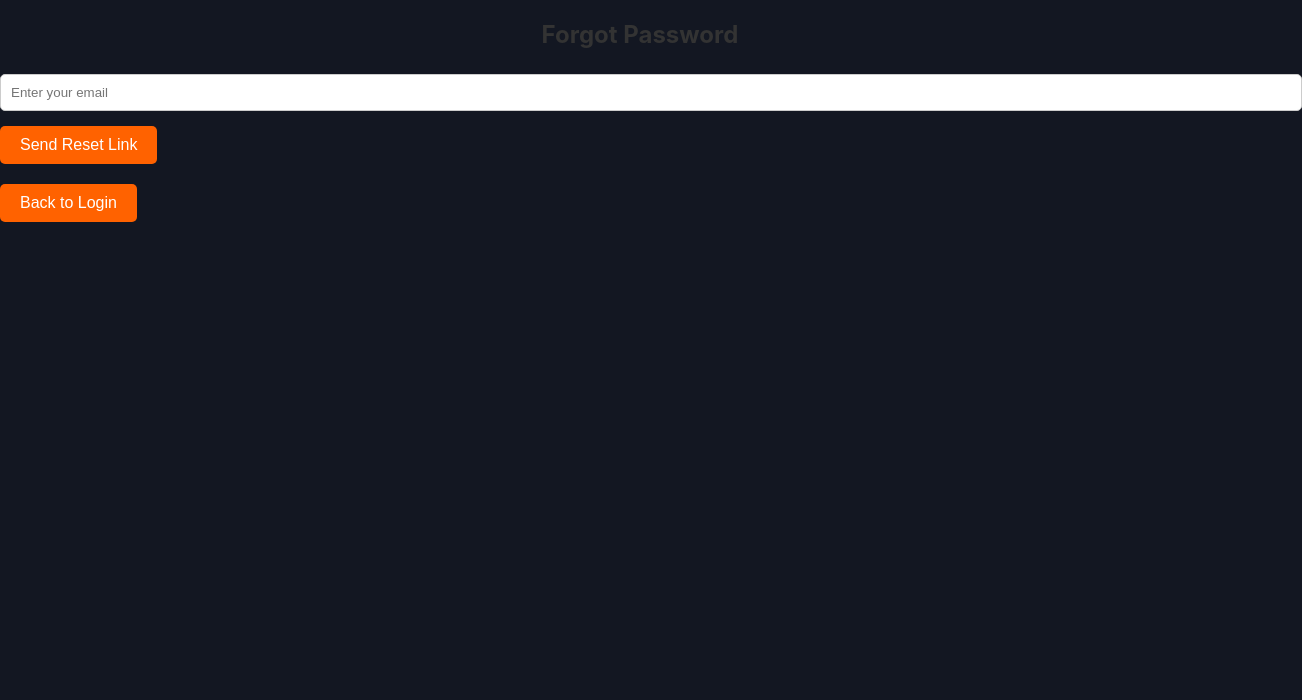
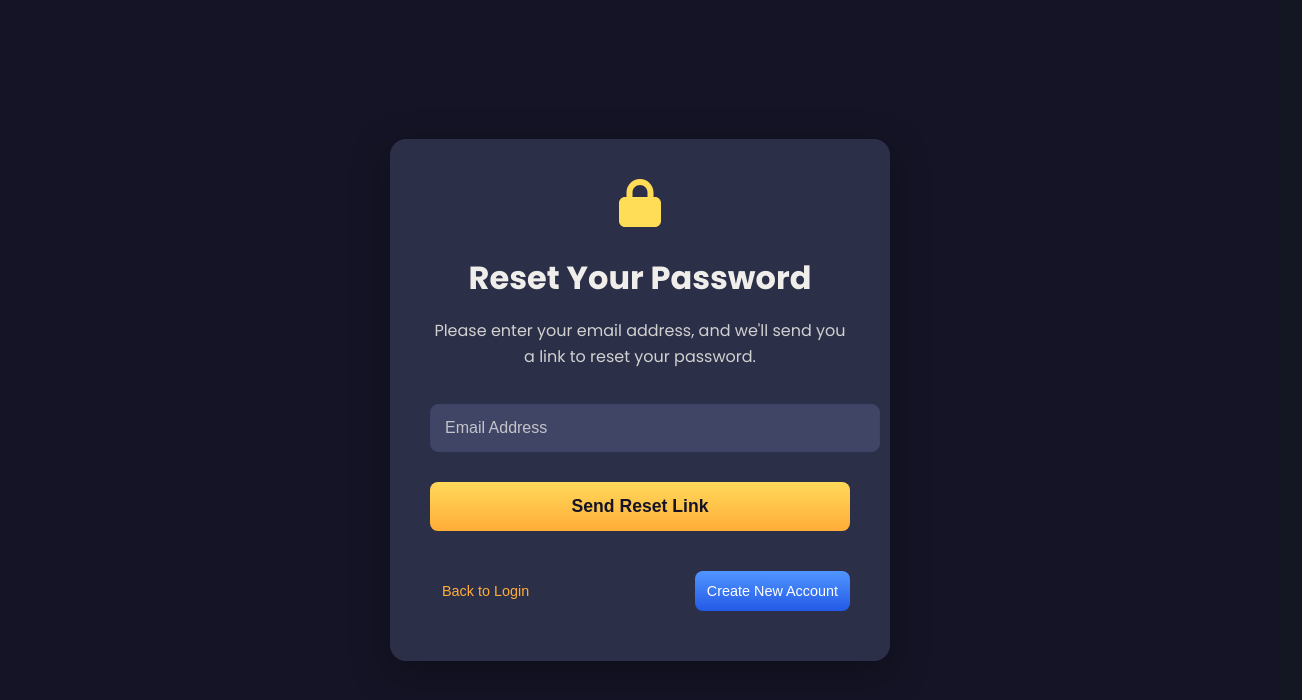
Before and after one commit to jjalcantara1/portfolio-builder, a React (Create React App) app: page /forgot-password in a window 1280 px wide. Shown: the top 700 px of the page, 1302 px wide, since content can reach past the window. Built offline with nearby package versions, Linux system fonts and the light colour scheme; no server answers; a small style sheet from the web is missing.

Commit message:
Forgot pass i2

```diff
--- /dev/null
+++ b/src/css/ForgotPassword.css
@@ -0,0 +1,152 @@
+/* Container and General Styles */
+.forgot-password-container {
+  display: flex;
+  justify-content: center;
+  align-items: center;
+  min-height: 100vh;
+  background-color: #141426; /* Dark, professional background */
+  font-family: 'Poppins', sans-serif;
+  padding: 0 20px;
+}
+
+/* Box Styling */
+.forgot-password-box {
+  width: 100%;
+  max-width: 420px;
+  background-color: #2c2f48; /* A darker, cleaner background for the box */
+  border-radius: 16px; /* Softer, modern rounded corners */
+  padding: 40px;
+  box-shadow: 0 12px 40px rgba(0, 0, 0, 0.3); /* Deeper shadow for a more prominent look */
+  text-align: center;
+  transition: transform 0.2s ease-in-out, box-shadow 0.2s ease;
+}
+
+.forgot-password-box:hover {
+  transform: translateY(-8px); /* Subtle hover lift */
+  box-shadow: 0 16px 50px rgba(0, 0, 0, 0.4); /* Enhanced hover shadow */
+}
+
+/* Icon Styling */
+.forgot-password-icon {
+  margin-bottom: 25px;
+  animation: fadeInDown 0.6s ease; /* Adding fade-in animation */
+}
+
+/* Title and Description */
+.forgot-password-title {
+  font-size: 2rem;
+  color: #f0eeeb; /* Clean, light title */
+  margin-bottom: 15px;
+}
+
+.forgot-password-description {
+  font-size: 1rem;
+  color: #d1d1d1; /* Softer description text */
+  margin-bottom: 30px;
+  line-height: 1.6;
+}
+
+/* Input Field */
+.forgot-password-input {
+  width: 100%;
+  padding: 14px;
+  margin-bottom: 20px;
+  border: 1px solid #3c4269;
+  border-radius: 8px;
+  font-size: 1rem;
+  background-color: #404566; /* Dark input field background */
+  color: #f0eeeb; /* Light input text */
+  transition: border 0.3s ease;
+}
+
+.forgot-password-input::placeholder {
+  color: #f0eeeb;
+  opacity: 0.75;
+}
+
+.forgot-password-input:focus {
+  border: 1px solid #ffad39; /* Highlight input on focus */
+  box-shadow: 0 0 8px rgba(255, 173, 57, 0.6); /* Soft glow */
+}
+
+/* Error and Success Messages */
+.forgot-password-error {
+  color: #ff4d4d; /* More noticeable error color */
+  font-size: 0.9rem;
+  margin-bottom: 15px;
+}
+
+.forgot-password-success {
+  color: #28a745;
+  font-size: 0.9rem;
+  margin-top: 10px;
+}
+
+/* Buttons */
+.forgot-password-button {
+  width: 100%;
+  padding: 14px;
+  background: linear-gradient(180deg, rgba(255,217,90,1) 0%, rgba(255,173,57,1) 100%);
+  color: #141426;
+  border: none;
+  border-radius: 8px;
+  cursor: pointer;
+  font-size: 1.1rem; /* Slightly larger font for better readability */
+  font-weight: bold;
+  transition: background-color 0.3s ease, transform 0.2s ease;
+}
+
+.forgot-password-button:hover {
+  background-color: #ffb84d;
+  transform: scale(1.02); /* Slight grow on hover */
+}
+
+/* Secondary Actions */
+.forgot-password-actions {
+  display: flex;
+  justify-content: space-between;
+  margin-top: 20px;
+}
+
+.forgot-password-secondary-button,
+.forgot-password-create-button {
+  padding: 12px;
+  border: none;
+  border-radius: 8px;
+  font-size: 0.9rem;
+  cursor: pointer;
+  transition: background-color 0.3s ease, transform 0.2s ease;
+}
+
+.forgot-password-secondary-button {
+  background-color: transparent;
+  color: #ffad39; /* Use a highlight color for action links */
+}
+
+.forgot-password-secondary-button:hover {
+  text-decoration: underline;
+  transform: scale(1.02);
+}
+
+.forgot-password-create-button {
+  background: linear-gradient(180deg, rgba(80, 150, 255, 1) 0%, rgba(35, 90, 230, 1) 100%);
+  color: white;
+}
+
+.forgot-password-create-button:hover {
+  background: linear-gradient(180deg, rgba(80, 150, 255, 1) 0%, rgba(35, 90, 230, 1) 100%);
+  transform: scale(1.02);
+}
+
+
+/* Animations */
+@keyframes fadeInDown {
+  from {
+    opacity: 0;
+    transform: translateY(-20px);
+  }
+  to {
+    opacity: 1;
+    transform: translateY(0);
+  }
+}
--- a/src/screens/ForgotPassword.jsx
+++ b/src/screens/ForgotPassword.jsx
@@ -1,20 +1,22 @@
-// ForgotPassword.js
 import React, { useState } from 'react';
 import { auth } from '../firebase';
 import { sendPasswordResetEmail } from 'firebase/auth';
 import { useNavigate } from 'react-router-dom';
+import '../css/ForgotPassword.css';
+import { FontAwesomeIcon } from '@fortawesome/react-fontawesome';
+import { faLock } from '@fortawesome/free-solid-svg-icons';
 
 const ForgotPassword = () => {
   const [email, setEmail] = useState('');
   const [error, setError] = useState('');
-  const [resetLinkSent, setResetLinkSent] = useState(false); // New state for tracking if the reset link was sent
+  const [resetLinkSent, setResetLinkSent] = useState(false);
   const navigate = useNavigate();
 
   const handlePasswordReset = async (e) => {
     e.preventDefault();
     try {
       await sendPasswordResetEmail(auth, email);
-      setResetLinkSent(true); // Mark that the reset link was sent
+      setResetLinkSent(true);
       alert('Password reset email sent. Please check your inbox.');
     } catch (error) {
       setError(error.message);
@@ -31,26 +33,44 @@ const ForgotPassword = () => {
   };
 
   return (
-    <div>
-      <h2>Forgot Password</h2>
-      <form onSubmit={handlePasswordReset}>
+    <div className="forgot-password-container">
+      <div className="forgot-password-box">
+        <div className="forgot-password-icon">
+        <FontAwesomeIcon icon={faLock} size="3x" style={{ color: '#ffdd57' }} />
+        </div>
+        <h2 className="forgot-password-title">Reset Your Password</h2>
+        <p className="forgot-password-description">
+          Please enter your email address, and we'll send you a link to reset your password.
+        </p>
+        <form className="forgot-password-form" onSubmit={handlePasswordReset}>
           <input
+            className="forgot-password-input"
             type="email"
             value={email}
             onChange={(e) => setEmail(e.target.value)}
-          placeholder="Enter your email"
+            placeholder="Email Address"
             required
           />
-        {error && <p style={{ color: 'red' }}>{error}</p>}
-        <button type="submit">Send Reset Link</button>
+          {error && <p className="forgot-password-error">{error}</p>}
+          <button className="forgot-password-button" type="submit">
+            Send Reset Link
+          </button>
+          {resetLinkSent && (
+            <p className="forgot-password-success">Reset link sent! Please check your inbox.</p>
+          )}
         </form>
-      {resetLinkSent && (
-        <div>
-          <p>A password reset link has been sent to your email.</p>
-          <button onClick={handleResendLink}>Resend Reset Link</button>
+        <div className="forgot-password-actions">
+          <button className="forgot-password-secondary-button" onClick={() => navigate('/login')}>
+            Back to Login
+          </button>
+          <button
+            className="forgot-password-create-button"
+            onClick={() => navigate('/register')}
+          >
+            Create New Account
+          </button>
         </div>
-      )}
-      <button onClick={() => navigate('/login')}>Back to Login</button>
+      </div>
     </div>
   );
 };
--- a/src/screens/Login.jsx
+++ b/src/screens/Login.jsx
@@ -51,7 +51,10 @@ const Login = () => {
   return (
     <body id="login">
       <div>
-        <img src={logo} alt="Logo" id="logo" />
+        {/* Add onClick handler to navigate to landing page */}
+        <button onClick={() => navigate('/')} style={{ border: 'none', backgroundColor: 'transparent', padding: 0, cursor: 'pointer' }}>
+          <img src={logo} alt="Logo" id="logo" />
+        </button>
       </div>
       <div id="logincon">
         <h1 id="title">Login</h1>
--- a/src/screens/Register.jsx
+++ b/src/screens/Register.jsx
@@ -112,7 +112,13 @@ const Register = () => {
   return (
     <body id="register">
       <div>
-        <img src={logo} alt="Logo" id="logo" />
+        {/* Wrap the logo in a button */}
+        <button
+          onClick={() => navigate('/')}
+          style={{ background: 'none', border: 'none', padding: '0', cursor: 'pointer' }}
+        >
+          <img src={logo} alt="Logo" id="logo" />
+        </button>
       </div>
       <div id="registercon">
         <h1 id="title">Register</h1>
```
Lines whose indentation alone changed are shown as unchanged.
